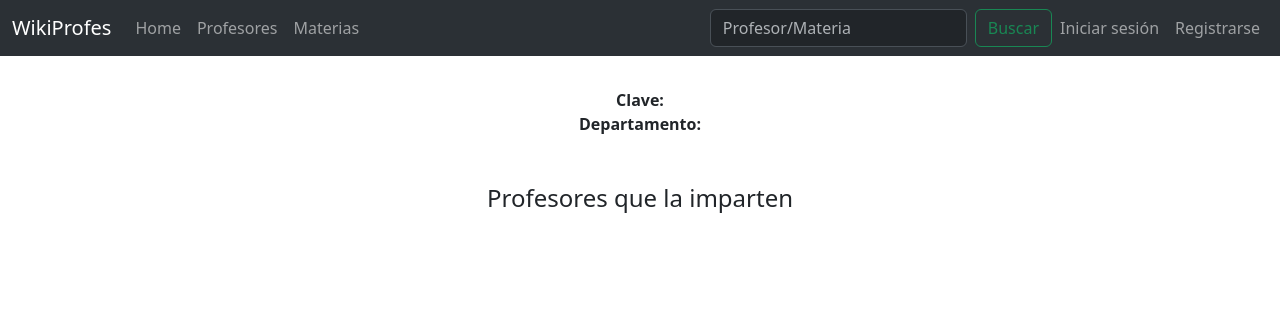
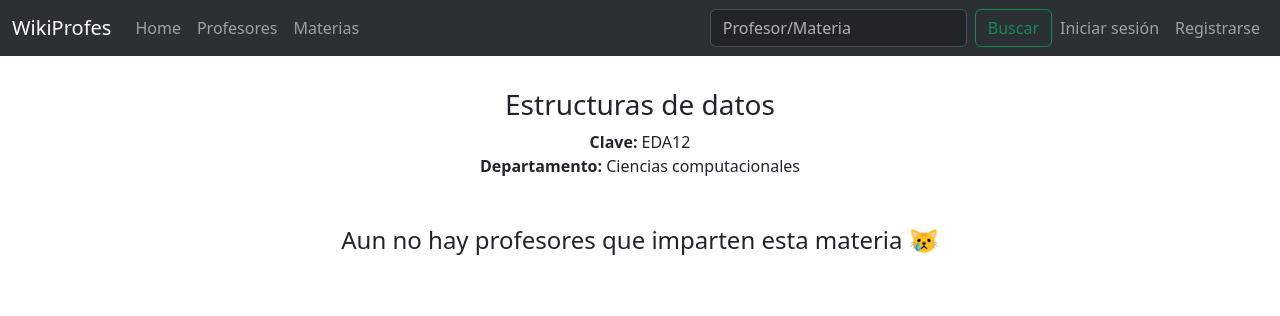
Before and after one commit to InozaAki/WikiProfes-Ing.Soft, a Django app: page /materia/5 in a window 1280 px wide. Shown: the top 316 px of the page. Run offline with Django 5.2, Linux system fonts and the light colour scheme; data comes from the database, SQL or seed files in the repository.

Commit message:
Añadida pagina de Materias

```diff
--- a/WikiProfes/urls.py
+++ b/WikiProfes/urls.py
@@ -21,4 +21,5 @@ urlpatterns = [
     path('admin/', admin.site.urls),
     path('', include('usuario.urls')),
     path('', include('publicacion.urls')),
+    path('', include('materia.urls')),
 ]
--- /dev/null
+++ b/materia/urls.py
@@ -0,0 +1,7 @@
+from django.urls import path
+from . import views
+
+app_name = 'materia'
+urlpatterns = [
+    path('materias', views.MateriasView.as_view(), name='materias'),
+]
--- a/profesor/views.py
+++ b/profesor/views.py
@@ -1,3 +1,4 @@
 from django.shortcuts import render
+from django.views import generic
 
 # Create your views here.
--- a/publicacion/views.py
+++ b/publicacion/views.py
@@ -2,6 +2,7 @@ from django.shortcuts import render
 from django.views import generic
 from .models import Publicacion
 from profesor.models import Profesor
+from materia.models import Materia
 
 # Create your views here.
 class ProfesorView(generic.ListView):
@@ -24,5 +25,14 @@ class ProfesorView(generic.ListView):
 
 class MateriaView(generic.ListView):
     template_name = 'materia/materiaDetalles.html'
+
     def get_queryset(self):
-        return Publicacion.objects.filter(materia_id=self.kwargs['materia_id'])
+
+        materia = Publicacion.objects.filter(materia_id=self.kwargs['materia_id'])
+
+        if not materia:
+            materia = Materia.objects.filter(id=self.kwargs['materia_id'])
+
+        print(materia)
+
+        return materia
--- a/templates/base.html
+++ b/templates/base.html
@@ -20,10 +20,10 @@
                   <a class="nav-link" aria-current="page" href="/">Home</a>
                 </li>
                 <li class="nav-item">
-                  <a class="nav-link" href="#">Profesores</a>
+                  <a class="nav-link" href="/profesores">Profesores</a>
                 </li>
                 <li class="nav-item">
-                    <a class="nav-link" href="#">Materias</a>
+                    <a class="nav-link" href="/materias">Materias</a>
                 </li>
               </ul>
               <form class="d-flex" role="search">
--- a/templates/materia/materiaDetalles.html
+++ b/templates/materia/materiaDetalles.html
@@ -1,16 +1,30 @@
 {% extends "base.html" %}
 
 {% block title %}
+    {% if materia_list %}
+        <title>{{materia_list.0.nombre}}</title>
+    {% else %}
         <title>{{publicacion_list.0.materia.nombre}}</title>
+    {% endif%}
 {% endblock title %}
 
 {% block content %}
+{% if materia_list %}
+    <div style="text-align: center; margin-top: 2rem;">
+        <h3>{{materia_list.0.nombre}}</h3>
+        <a> <a style="font-weight: bold;">Clave:</a> {{materia_list.0.clave}}</a> <br/>
+        <a> <a style="font-weight: bold;">Departamento:</a> {{materia_list.0.departamento}}</a>
+    </div>
+
+    <div style="margin-top: 3rem;">
+        <h4 style="text-align: center;"> Aun no hay profesores que imparten esta materia 😿</h4>
+    </div>
+{% else %}
     <div style="text-align: center; margin-top: 2rem;">
         <h3>{{publicacion_list.0.materia.nombre}}</h3>
         <a> <a style="font-weight: bold;">Clave:</a> {{publicacion_list.0.materia.clave}}</a> <br/>
         <a> <a style="font-weight: bold;">Departamento:</a> {{publicacion_list.0.materia.departamento}}</a>
     </div>
-
     <div style="margin-top: 3rem;">
         <h4 style="text-align: center;"> Profesores que la imparten</h4>
         {% for publicacion in publicacion_list %}
--- a/templates/usuario/crear_publicacion.html
+++ b/templates/usuario/crear_publicacion.html
@@ -70,4 +70,8 @@
     </div>
 </section>
 
+<div style="padding-top: 3rem; display: flex; justify-content: center;">
+  <button type="button" onclick="window.location.replace('/')" class="btn btn-outline-primary">Regresar</button>
+</div>
+
 {% endblock content %}
--- a/templates/usuario/inicio_sesion.html
+++ b/templates/usuario/inicio_sesion.html
@@ -41,6 +41,6 @@
     </div>
 </section>
 <div style="padding-top: 3rem; display: flex; justify-content: center;">
-    <a style="border: solid 1px; padding: 0.3rem; text-decoration: none;" href="/"> Regresar </a>
+    <button type="button" onclick="window.location.replace('/')" class="btn btn-outline-primary">Regresar</button>
 </div>
 {% endblock content %}
--- a/templates/usuario/registro.html
+++ b/templates/usuario/registro.html
@@ -58,6 +58,6 @@
     </div>
 </section>
 <div style="padding-top: 3rem; display: flex; justify-content: center;">
-    <a style="border: solid 1px; padding: 0.3rem; text-decoration: none;" href="/"> Regresar </a>
+    <button type="button" onclick="window.location.replace('/')" class="btn btn-outline-primary">Regresar</button>
 </div>
 {% endblock content %}
```
Also changed, not shown: other parts of templates/materia/materiaDetalles.html (+1 -0 lines), materia/views.py (+23 -0 lines), templates/pages/materias.html (added, +28 -0 lines), db.sqlite3. Lines whose indentation alone changed are shown as unchanged.
